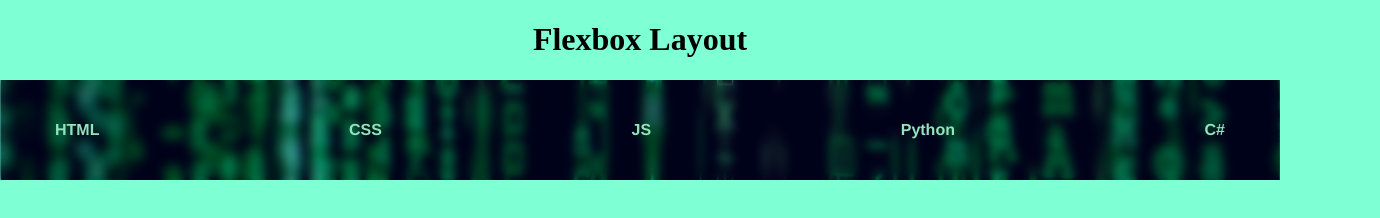
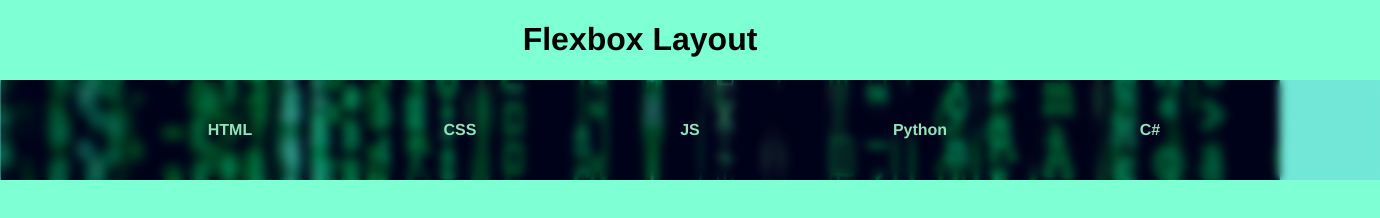
Before and after one commit to precydkn/Web-Dev-II_SA-1_Clone-Tasks, a plain HTML site: page Class Practice/2. Flexbox Tasks/1 Flexbox Layout/index.html in a window 1280 px wide. Shown: the whole page, 1380 px wide, since content can reach past the window. Drawn offline with Linux system fonts and the light colour scheme.

Commit message:
2. Flexbox Tasks: 1 Flexbox Layout

```diff
--- a/Class Practice/2. Flexbox Tasks/1 Flexbox Layout/style.css
+++ b/Class Practice/2. Flexbox Tasks/1 Flexbox Layout/style.css
@@ -1,31 +1,26 @@
-* {
-    box-sizing: border-box;
-}
 body {
     margin: 0;
     padding: 0;
     background-color: aquamarine;
-    overflow-x: hidden; /*prevent horizontal scroll*/
-}
-h1 {
+    font-weight: bold;
+    font-family: Helvetica, sans-serif;
     text-align: center;
+    overflow-x: hidden; /*disable horizontal scroll*/
 }
 
 .navbar-bg {
     width: 100%;
     height: 100px;
-    object-fit: cover; /*prevent stretching of img because of adjusted height*/
+    object-fit: cover; /*so image is not squished when resized*/
 }
 nav {
     width: 100%;
-    height: 100px;
+    height: 40px;
     padding: 30px 50px;
     display: flex;
-    justify-content: space-between;
+    justify-content: space-evenly;
     align-items: center;
     position: absolute; /*so navbar is on top of img*/
-    font-weight: bold;
-    font-family: Helvetica, sans-serif;
 
     /*add a blurry overlay to blur bg img*/
     background-color: rgba(0, 21, 255, 0.1);
@@ -34,13 +29,14 @@ nav {
 nav a {
     text-decoration: none;
     color: #95e3bb;
-    padding: 3px 5px;
+    padding: 10px 15px;
+    width: 70px;
 }
 nav a:hover {
-    padding: 3px 5px;
+    padding: 10px 15px;
     color: #13B370;
+    border-radius: 3px;
+    box-shadow: 0 0 5px #95e3bb;
     font-size: larger;
-    border: 2px #13B370 solid;
-    border-radius: 3px;
     transition: 0.2s;
 }
```
